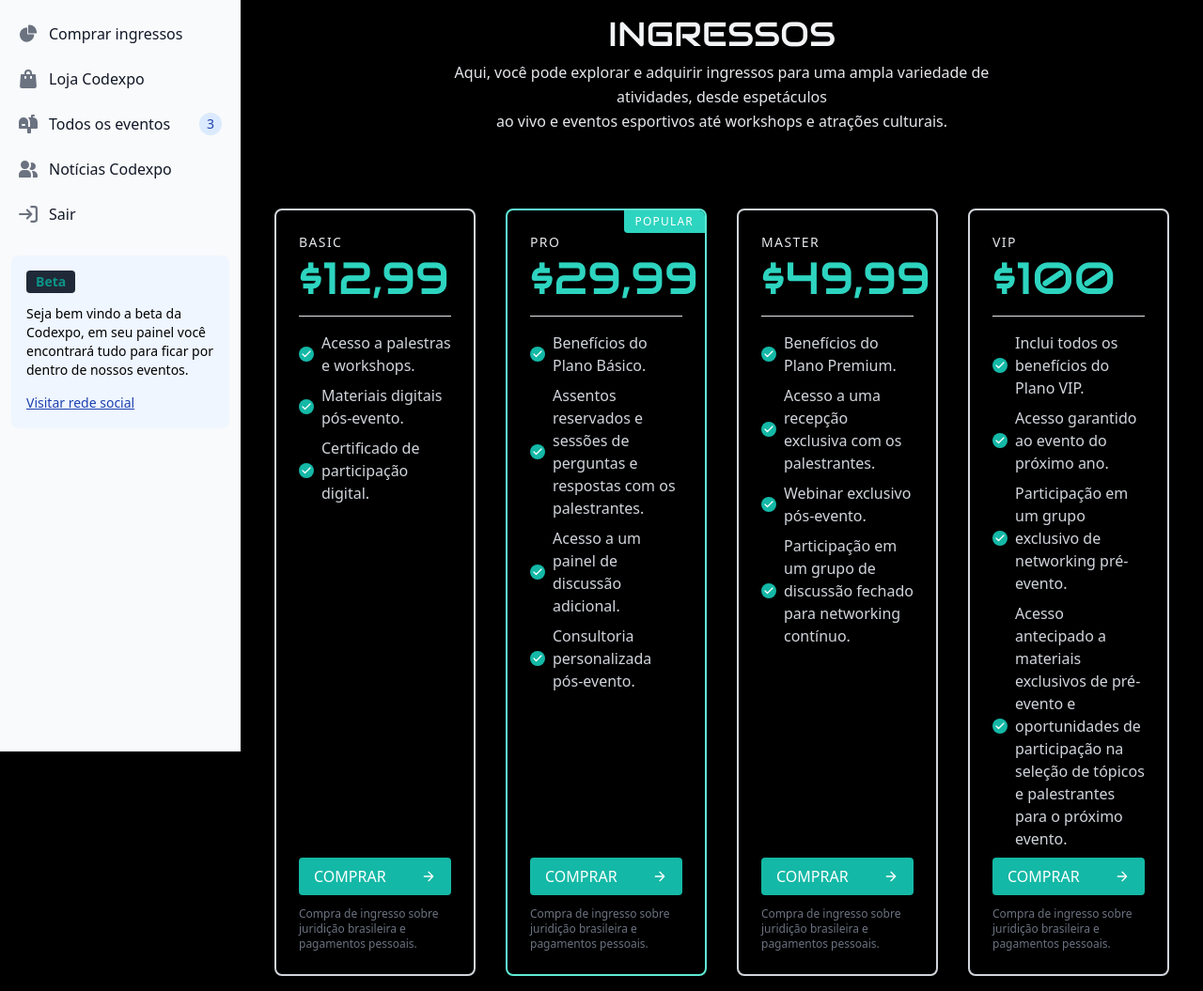
After one commit to thiagozaneti/projetocodexpo, a Flask app: page /system in a window 1280 px wide. The commit adds this page. Shown: the whole page at 94% size. Run offline with Flask 3, Linux system fonts and the light colour scheme; some libraries are stand-ins or nearby versions.

Commit message:
80% do front total concluido.

```diff
--- a/app.py
+++ b/app.py
@@ -1,4 +1,4 @@
-from flask import Flask, render_template, request, redirect
+from flask import Flask, render_template, request, redirect, url_for
 
 app = Flask(__name__)
 
@@ -6,10 +6,37 @@ app.static_url_path = 'static'
 app.static_folder = 'static'
 
 
-
+##visualização inicial do usuário
 @app.route('/')
 def index():
     return render_template('home.html')
 
+##rota de registro
+@app.route('/register')
+def register():
+    return render_template('register.html')
+
+##rota de login
+@app.route('/login')
+def login():
+    return render_template('login.html')
+
+
+##Acesso a sistema do usuário / venda de ingresso
+@app.route('/system')
+def system():
+    return render_template('system/system.html')
+
+##Acesso ao sistema na secao de usuario de eventos
+@app.route('/systemEvent')
+def systemNotices():
+    return render_template('system/systemEvent.html')
+
+##Acesso ao sistema na secao de usuario de shop
+@app.route('/systemShop')
+def systemShop():
+    return render_template('system/systemShop.html')
+
+
 if __name__ == "__main__":
     app.run()
--- /dev/null
+++ b/templates/base.system/base.html
@@ -0,0 +1,84 @@
+<!DOCTYPE html>
+<html lang="en">
+<head>
+    <meta charset="UTF-8">
+    <meta http-equiv="X-UA-Compatible" content="IE=edge">
+    <meta name="viewport" content="width=device-width, initial-scale=1.0">
+    <title>Codexpo</title>
+    <link rel="stylesheet" href="../static/css/style.css">
+    <script src="https://cdn.tailwindcss.com"></script>
+    <link rel="stylesheet" href="https://unicons.iconscout.com/release/v4.0.8/css/line.css">
+    <link rel="stylesheet" href="https://unicons.iconscout.com/release/v4.0.8/css/line.css">
+</head>
+
+<body>
+
+<button data-drawer-target="cta-button-sidebar" data-drawer-toggle="cta-button-sidebar" aria-controls="cta-button-sidebar" type="button" class="inline-flex items-center p-2 mt-2 ml-3 text-sm text-gray-500 rounded-lg sm:hidden hover:bg-gray-100 focus:outline-none focus:ring-2 focus:ring-gray-200 dark:text-gray-400 dark:hover:bg-gray-700 dark:focus:ring-gray-600">
+    <span class="sr-only">Open sidebar</span>
+    <svg class="w-6 h-6" aria-hidden="true" fill="currentColor" viewBox="0 0 20 20" xmlns="http://www.w3.org/2000/svg">
+       <path clip-rule="evenodd" fill-rule="evenodd" d="M2 4.75A.75.75 0 012.75 4h14.5a.75.75 0 010 1.5H2.75A.75.75 0 012 4.75zm0 10.5a.75.75 0 01.75-.75h7.5a.75.75 0 010 1.5h-7.5a.75.75 0 01-.75-.75zM2 10a.75.75 0 01.75-.75h14.5a.75.75 0 010 1.5H2.75A.75.75 0 012 10z"></path>
+    </svg>
+ </button>
+
+ <aside id="cta-button-sidebar" class="fixed top-0 left-0 z-40 w-64 h-screen transition-transform -translate-x-full sm:translate-x-0" aria-label="Sidebar">
+    <div class="h-full px-3 py-4 overflow-y-auto bg-gray-50 dark:bg-gray-800">
+       <ul class="space-y-2 font-medium">
+          <li>
+             <a href="{{url_for('system')}}" class="flex items-center p-2 text-gray-900 rounded-lg dark:text-white hover:bg-gray-100 dark:hover:bg-gray-700 group">
+                <svg class="w-5 h-5 text-gray-500 transition duration-75 dark:text-gray-400 group-hover:text-gray-900 dark:group-hover:text-white" aria-hidden="true" xmlns="http://www.w3.org/2000/svg" fill="currentColor" viewBox="0 0 22 21">
+                   <path d="M16.975 11H10V4.025a1 1 0 0 0-1.066-.998 8.5 8.5 0 1 0 9.039 9.039.999.999 0 0 0-1-1.066h.002Z"/>
+                   <path d="M12.5 0c-.157 0-.311.01-.565.027A1 1 0 0 0 11 1.02V10h8.975a1 1 0 0 0 1-.935c.013-.188.028-.374.028-.565A8.51 8.51 0 0 0 12.5 0Z"/>
+                </svg>
+                <span class="ml-3">Comprar ingressos</span>
+             </a>
+          </li>
+          <li>
+            <a href="{{url_for('systemShop')}}" class="flex items-center p-2 text-gray-900 rounded-lg dark:text-white hover:bg-gray-100 dark:hover:bg-gray-700 group">
+               <svg class="flex-shrink-0 w-5 h-5 text-gray-500 transition duration-75 dark:text-gray-400 group-hover:text-gray-900 dark:group-hover:text-white" aria-hidden="true" xmlns="http://www.w3.org/2000/svg" fill="currentColor" viewBox="0 0 18 20">
+                  <path d="M17 5.923A1 1 0 0 0 16 5h-3V4a4 4 0 1 0-8 0v1H2a1 1 0 0 0-1 .923L.086 17.846A2 2 0 0 0 2.08 20h13.84a2 2 0 0 0 1.994-2.153L17 5.923ZM7 9a1 1 0 0 1-2 0V7h2v2Zm0-5a2 2 0 1 1 4 0v1H7V4Zm6 5a1 1 0 1 1-2 0V7h2v2Z"/>
+               </svg>
+               <span class="flex-1 ml-3 whitespace-nowrap">Loja Codexpo</span>
+            </a>
+         </li>
+          <li>
+             <a href="{{url_for('systemNotices')}}" class="flex items-center p-2 text-gray-900 rounded-lg dark:text-white hover:bg-gray-100 dark:hover:bg-gray-700 group">
+                <svg class="flex-shrink-0 w-5 h-5 text-gray-500 transition duration-75 dark:text-gray-400 group-hover:text-gray-900 dark:group-hover:text-white" aria-hidden="true" xmlns="http://www.w3.org/2000/svg" fill="currentColor" viewBox="0 0 20 20">
+                   <path d="m17.418 3.623-.018-.008a6.713 6.713 0 0 0-2.4-.569V2h1a1 1 0 1 0 0-2h-2a1 1 0 0 0-1 1v2H9.89A6.977 6.977 0 0 1 12 8v5h-2V8A5 5 0 1 0 0 8v6a1 1 0 0 0 1 1h8v4a1 1 0 0 0 1 1h2a1 1 0 0 0 1-1v-4h6a1 1 0 0 0 1-1V8a5 5 0 0 0-2.582-4.377ZM6 12H4a1 1 0 0 1 0-2h2a1 1 0 0 1 0 2Z"/>
+                </svg>
+                <span class="flex-1 ml-3 whitespace-nowrap">Todos os eventos</span>
+                <span class="inline-flex items-center justify-center w-3 h-3 p-3 ml-3 text-sm font-medium text-blue-800 bg-blue-100 rounded-full dark:bg-blue-900 dark:text-blue-300">3</span>
+             </a>
+          </li>
+          <li>
+             <a href="" class="flex items-center p-2 text-gray-900 rounded-lg dark:text-white hover:bg-gray-100 dark:hover:bg-gray-700 group">
+                <svg class="flex-shrink-0 w-5 h-5 text-gray-500 transition duration-75 dark:text-gray-400 group-hover:text-gray-900 dark:group-hover:text-white" aria-hidden="true" xmlns="http://www.w3.org/2000/svg" fill="currentColor" viewBox="0 0 20 18">
+                   <path d="M14 2a3.963 3.963 0 0 0-1.4.267 6.439 6.439 0 0 1-1.331 6.638A4 4 0 1 0 14 2Zm1 9h-1.264A6.957 6.957 0 0 1 15 15v2a2.97 2.97 0 0 1-.184 1H19a1 1 0 0 0 1-1v-1a5.006 5.006 0 0 0-5-5ZM6.5 9a4.5 4.5 0 1 0 0-9 4.5 4.5 0 0 0 0 9ZM8 10H5a5.006 5.006 0 0 0-5 5v2a1 1 0 0 0 1 1h11a1 1 0 0 0 1-1v-2a5.006 5.006 0 0 0-5-5Z"/>
+                </svg>
+                <span class="flex-1 ml-3 whitespace-nowrap">Notícias Codexpo</span>
+             </a>
+          </li>
+
+          <li>
+             <a href="#" class="flex items-center p-2 text-gray-900 rounded-lg dark:text-white hover:bg-gray-100 dark:hover:bg-gray-700 group">
+                <svg class="flex-shrink-0 w-5 h-5 text-gray-500 transition duration-75 dark:text-gray-400 group-hover:text-gray-900 dark:group-hover:text-white" aria-hidden="true" xmlns="http://www.w3.org/2000/svg" fill="none" viewBox="0 0 18 16">
+                   <path stroke="currentColor" stroke-linecap="round" stroke-linejoin="round" stroke-width="2" d="M1 8h11m0 0L8 4m4 4-4 4m4-11h3a2 2 0 0 1 2 2v10a2 2 0 0 1-2 2h-3"/>
+                </svg>
+                <span class="flex-1 ml-3 whitespace-nowrap">Sair</span>
+             </a>
+          </li>
+       </ul>
+       <div id="dropdown-cta" class="p-4 mt-6 rounded-lg bg-blue-50 dark:bg-blue-900" role="alert">
+          <div class="flex items-center mb-3">
+             <span class="bg-gray-800 text-teal-600 text-sm font-semibold mr-2 px-2.5 py-0.5 rounded dark:bg-orange-200 dark:text-orange-900">Beta</span>
+          </div>
+          <p class="mb-3 text-sm text-black dark:text-blue-400">
+             Seja bem vindo a beta da Codexpo, em seu painel você encontrará tudo para ficar por dentro de nossos eventos.
+          </p>
+          <a class="text-sm text-blue-800 underline font-medium hover:text-blue-900 dark:text-blue-400 dark:hover:text-blue-300" href="#">Visitar rede social</a>
+       </div>
+    </div>
+ </aside>
+
+{% block content %} {% endblock %}
+
+</body>
--- /dev/null
+++ b/templates/system/system.html
@@ -0,0 +1,182 @@
+{% extends 'base.system/base.html' %}
+
+{% block content %}
+<div class="p-4 sm:ml-64">
+    <section class="text-gray-600 body-font overflow-hidden  ">
+        <div class="container mx-auto">
+          <div class="flex flex-col text-center w-full mb-20">
+            <h1 class="sm:text-4xl text-3xl font-medium title-font mb-2 text-gray-100">INGRESSOS</h1>
+            <p class="lg:w-2/3 mx-auto leading-relaxed text-base text-gray-200">Aqui, você pode explorar e adquirir ingressos para uma ampla variedade de atividades, desde espetáculos <br> ao vivo e eventos esportivos até workshops e atrações culturais.</p>
+          </div>
+
+          <div class="flex flex-wrap -m-4">
+            <div class="p-4 xl:w-1/4 md:w-1/2 w-full">
+              <div class="h-full p-6 rounded-lg border-2 border-gray-300 flex flex-col relative overflow-hidden">
+                <h2 class="text-sm tracking-widest title-font text-gray-200 mb-1 font-medium">BASIC</h2>
+                <h1 class="text-5xl text-teal-400 pb-4 mb-4 border-b border-gray-200 leading-none">$12,99</h1>
+                <p class="flex items-center text-g text-gray-300 mb-2">
+                  <span class="w-4 h-4 mr-2 inline-flex items-center justify-center bg-teal-500 text-white rounded-full flex-shrink-0">
+                    <svg fill="none" stroke="currentColor" stroke-linecap="round" stroke-linejoin="round" stroke-width="2.5" class="w-3 h-3" viewBox="0 0 24 24">
+                      <path d="M20 6L9 17l-5-5"></path>
+                    </svg>
+                  </span>Acesso a palestras e workshops.
+                </p>
+                <p class="flex items-center text-gray-300 mb-2">
+                  <span class="w-4 h-4 mr-2 inline-flex items-center justify-center bg-teal-500 text-white rounded-full flex-shrink-0">
+                    <svg fill="none" stroke="currentColor" stroke-linecap="round" stroke-linejoin="round" stroke-width="2.5" class="w-3 h-3" viewBox="0 0 24 24">
+                      <path d="M20 6L9 17l-5-5"></path>
+                    </svg>
+                  </span>Materiais digitais pós-evento.
+                </p>
+                <p class="flex items-center text-gray-300 mb-6">
+                  <span class="w-4 h-4 mr-2 inline-flex items-center justify-center bg-teal-500 text-white rounded-full flex-shrink-0">
+                    <svg fill="none" stroke="currentColor" stroke-linecap="round" stroke-linejoin="round" stroke-width="2.5" class="w-3 h-3" viewBox="0 0 24 24">
+                      <path d="M20 6L9 17l-5-5"></path>
+                    </svg>
+                  </span>Certificado de participação digital.
+                </p>
+                <a href="{{url_for('register')}}" class="flex items-center mt-auto text-white bg-teal-500 border-0 py-2 px-4 w-full focus:outline-none hover:bg-teal-600 rounded">COMPRAR
+                  <svg fill="none" stroke="currentColor" stroke-linecap="round" stroke-linejoin="round" stroke-width="2" class="w-4 h-4 ml-auto" viewBox="0 0 24 24">
+                    <path d="M5 12h14M12 5l7 7-7 7"></path>
+                  </svg>
+                </a>
+                <p class="text-xs text-gray-500 mt-3">Compra de ingresso sobre juridição brasileira e pagamentos pessoais.</p>
+              </div>
+            </div>
+
+
+            <div class="p-4 xl:w-1/4 md:w-1/2 w-full">
+              <div class="h-full p-6 rounded-lg border-2 border-teal-300 flex flex-col relative overflow-hidden">
+                <span class="bg-teal-400 text-white px-3 py-1 tracking-widest text-xs absolute right-0 top-0 rounded-bl">POPULAR</span>
+                <h2 class="text-sm tracking-widest title-font text-gray-200 mb-1 font-medium">PRO</h2>
+                <h1 class="text-5xl text-teal-400 leading-none flex items-center pb-4 mb-4 border-b border-gray-200">
+                  <span>$29,99</span>
+                </h1>
+                <p class="flex items-center text-gray-300 mb-2">
+                  <span class="w-4 h-4 mr-2 inline-flex items-center justify-center bg-teal-500 text-white rounded-full flex-shrink-0">
+                    <svg fill="none" stroke="currentColor" stroke-linecap="round" stroke-linejoin="round" stroke-width="2.5" class="w-3 h-3" viewBox="0 0 24 24">
+                      <path d="M20 6L9 17l-5-5"></path>
+                    </svg>
+                  </span>Benefícios do Plano Básico.
+                </p>
+                <p class="flex items-center text-gray-300 mb-2">
+                  <span class="w-4 h-4 mr-2 inline-flex items-center justify-center bg-teal-500 text-white rounded-full flex-shrink-0">
+                    <svg fill="none" stroke="currentColor" stroke-linecap="round" stroke-linejoin="round" stroke-width="2.5" class="w-3 h-3" viewBox="0 0 24 24">
+                      <path d="M20 6L9 17l-5-5"></path>
+                    </svg>
+                  </span>Assentos reservados e sessões de perguntas e respostas com os palestrantes.
+                </p>
+                <p class="flex items-center text-gray-300 mb-2">
+                  <span class="w-4 h-4 mr-2 inline-flex items-center justify-center bg-teal-500 text-white rounded-full flex-shrink-0">
+                    <svg fill="none" stroke="currentColor" stroke-linecap="round" stroke-linejoin="round" stroke-width="2.5" class="w-3 h-3" viewBox="0 0 24 24">
+                      <path d="M20 6L9 17l-5-5"></path>
+                    </svg>
+                  </span>Acesso a um painel de discussão adicional.
+                </p>
+                <p class="flex items-center text-gray-300 mb-6">
+                  <span class="w-4 h-4 mr-2 inline-flex items-center justify-center bg-teal-500 text-white rounded-full flex-shrink-0">
+                    <svg fill="none" stroke="currentColor" stroke-linecap="round" stroke-linejoin="round" stroke-width="2.5" class="w-3 h-3" viewBox="0 0 24 24">
+                      <path d="M20 6L9 17l-5-5"></path>
+                    </svg>
+                  </span>Consultoria personalizada pós-evento.
+                </p>
+                <a href="{{url_for('register')}}" class="flex items-center mt-auto text-white bg-teal-500 border-0 py-2 px-4 w-full focus:outline-none hover:bg-teal-600 rounded">COMPRAR
+                  <svg fill="none" stroke="currentColor" stroke-linecap="round" stroke-linejoin="round" stroke-width="2" class="w-4 h-4 ml-auto" viewBox="0 0 24 24">
+                    <path d="M5 12h14M12 5l7 7-7 7"></path>
+                  </svg>
+                </a>
+                <p class="text-xs text-gray-500 mt-3">Compra de ingresso sobre juridição brasileira e pagamentos pessoais.</p>
+              </div>
+            </div>
+
+
+            <div class="p-4 xl:w-1/4 md:w-1/2 w-full">
+              <div class="h-full p-6 rounded-lg border-2 border-gray-300 flex flex-col relative overflow-hidden">
+                <h2 class="text-sm tracking-widest title-font text-gray-200 mb-1 font-medium">MASTER</h2>
+                <h1 class="text-5xl text-teal-400 leading-none flex items-center pb-4 mb-4 border-b border-gray-200">
+                  <span>$49,99</span>
+                </h1>
+                <p class="flex items-center text-gray-300 mb-2">
+                  <span class="w-4 h-4 mr-2 inline-flex items-center justify-center bg-teal-500 text-white rounded-full flex-shrink-0">
+                    <svg fill="none" stroke="currentColor" stroke-linecap="round" stroke-linejoin="round" stroke-width="2.5" class="w-3 h-3" viewBox="0 0 24 24">
+                      <path d="M20 6L9 17l-5-5"></path>
+                    </svg>
+                  </span>Benefícios do Plano Premium.
+                </p>
+                <p class="flex items-center text-gray-300 mb-2">
+                  <span class="w-4 h-4 mr-2 inline-flex items-center justify-center bg-teal-500 text-white rounded-full flex-shrink-0">
+                    <svg fill="none" stroke="currentColor" stroke-linecap="round" stroke-linejoin="round" stroke-width="2.5" class="w-3 h-3" viewBox="0 0 24 24">
+                      <path d="M20 6L9 17l-5-5"></path>
+                    </svg>
+                  </span>Acesso a uma recepção exclusiva com os palestrantes.
+                </p>
+                <p class="flex items-center text-gray-300 mb-2">
+                  <span class="w-4 h-4 mr-2 inline-flex items-center justify-center bg-teal-500 text-white rounded-full flex-shrink-0">
+                    <svg fill="none" stroke="currentColor" stroke-linecap="round" stroke-linejoin="round" stroke-width="2.5" class="w-3 h-3" viewBox="0 0 24 24">
+                      <path d="M20 6L9 17l-5-5"></path>
+                    </svg>
+                  </span>Webinar exclusivo pós-evento.
+                </p>
+                <p class="flex items-center text-gray-300 mb-2">
+                  <span class="w-4 h-4 mr-2 inline-flex items-center justify-center bg-teal-500 text-white rounded-full flex-shrink-0">
+                    <svg fill="none" stroke="currentColor" stroke-linecap="round" stroke-linejoin="round" stroke-width="2.5" class="w-3 h-3" viewBox="0 0 24 24">
+                      <path d="M20 6L9 17l-5-5"></path>
+                    </svg>
+                  </span>Participação em um grupo de discussão fechado para networking contínuo.
+                </p>
+                <a href="{{url_for('register')}}" class="flex items-center mt-auto text-white bg-teal-500 border-0 py-2 px-4 w-full focus:outline-none hover:bg-teal-600 rounded">COMPRAR
+                  <svg fill="none" stroke="currentColor" stroke-linecap="round" stroke-linejoin="round" stroke-width="2" class="w-4 h-4 ml-auto" viewBox="0 0 24 24">
+                    <path d="M5 12h14M12 5l7 7-7 7"></path>
+                  </svg>
+                </a>
+                <p class="text-xs text-gray-500 mt-3">Compra de ingresso sobre juridição brasileira e pagamentos pessoais.</p>
+              </div>
+            </div>
+
+            <div class="p-4 xl:w-1/4 md:w-1/2 w-full">
+              <div class="h-full p-6 rounded-lg border-2 border-gray-300 flex flex-col relative overflow-hidden">
+                <h2 class="text-sm tracking-widest title-font text-gray-200 mb-1 font-medium">VIP</h2>
+                <h1 class="text-5xl text-teal-400 leading-none flex items-center pb-4 mb-4 border-b border-gray-200">
+                  <span>$100</span>
+                </h1>
+                <p class="flex items-center text-gray-300 mb-2">
+                  <span class="w-4 h-4 mr-2 inline-flex items-center justify-center bg-teal-500 text-white rounded-full flex-shrink-0">
+                    <svg fill="none" stroke="currentColor" stroke-linecap="round" stroke-linejoin="round" stroke-width="2.5" class="w-3 h-3" viewBox="0 0 24 24">
+                      <path d="M20 6L9 17l-5-5"></path>
+                    </svg>
+                  </span>Inclui todos os benefícios do Plano VIP.
+                </p>
+                <p class="flex items-center text-gray-300 mb-2">
+                  <span class="w-4 h-4 mr-2 inline-flex items-center justify-center bg-teal-500 text-white rounded-full flex-shrink-0">
+                    <svg fill="none" stroke="currentColor" stroke-linecap="round" stroke-linejoin="round" stroke-width="2.5" class="w-3 h-3" viewBox="0 0 24 24">
+                      <path d="M20 6L9 17l-5-5"></path>
+                    </svg>
+                  </span>Acesso garantido ao evento do próximo ano.
+                </p>
+                <p class="flex items-center text-gray-300 mb-2">
+                  <span class="w-4 h-4 mr-2 inline-flex items-center justify-center bg-teal-500 text-white rounded-full flex-shrink-0">
+                    <svg fill="none" stroke="currentColor" stroke-linecap="round" stroke-linejoin="round" stroke-width="2.5" class="w-3 h-3" viewBox="0 0 24 24">
+                      <path d="M20 6L9 17l-5-5"></path>
+                    </svg>
+                  </span>Participação em um grupo exclusivo de networking pré-evento.
+                </p>
+                <p class="flex items-center text-gray-300 mb-2">
+                  <span class="w-4 h-4 mr-2 inline-flex items-center justify-center bg-teal-500 text-white rounded-full flex-shrink-0">
+                    <svg fill="none" stroke="currentColor" stroke-linecap="round" stroke-linejoin="round" stroke-width="2.5" class="w-3 h-3" viewBox="0 0 24 24">
+                      <path d="M20 6L9 17l-5-5"></path>
+                    </svg>
+                  </span>Acesso antecipado a materiais exclusivos de pré-evento e oportunidades de participação na seleção de tópicos e palestrantes para o próximo evento.
+                </p>
+                <a href="{{url_for('register')}}" class="flex items-center mt-auto text-white bg-teal-500 border-0 py-2 px-4 w-full focus:outline-none hover:bg-teal-600 rounded">COMPRAR
+                  <svg fill="none" stroke="currentColor" stroke-linecap="round" stroke-linejoin="round" stroke-width="2" class="w-4 h-4 ml-auto" viewBox="0 0 24 24">
+                    <path d="M5 12h14M12 5l7 7-7 7"></path>
+                  </svg>
+                </a>
+                <p class="text-xs text-gray-500 mt-3">Compra de ingresso sobre juridição brasileira e pagamentos pessoais.</p>
+              </div>
+            </div>
+          </div>
+        </div>
+      </section>
+ </div>
+{% endblock %}
```
Also changed, not shown: templates/home.html (+36 -83 lines), templates/login.html (added, +66 -0 lines), templates/register.html (added, +75 -0 lines), templates/system/systemEvent.html (added, +69 -0 lines), templates/system/systemShop.html (added, +102 -0 lines), static/img/itens/acc-tb-002.png (added), static/img/itens/bottle-mockup-001.png (added), static/img/itens/cover-mockup-0016.png (added), 5 other files.
